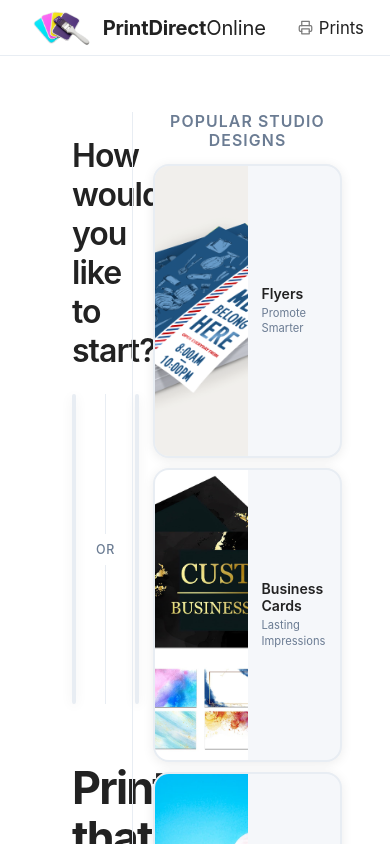
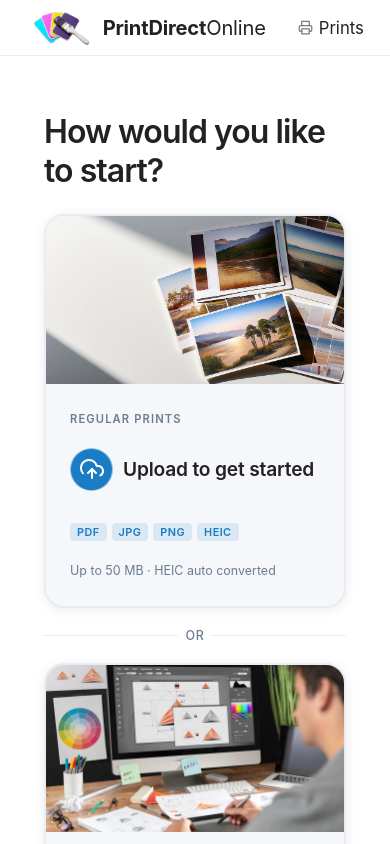
Before and after one commit to anglrBoy/printDirectMock1, an Angular app: page / in a window 390 px wide. Shown: the top 844 px of the page. Built offline with nearby package versions, Linux system fonts and the light colour scheme.

Commit message:
Screen support
Support for different screens

```diff
--- a/src/app/main-page/main-page.css
+++ b/src/app/main-page/main-page.css
@@ -415,3 +415,101 @@
   color: var(--text-on-surface-muted);
   line-height: 1.6;
 }
+
+/* ── Mid screen (< 1150px) ── */
+@media (max-width: 1149px) {
+  .start-layout {
+    flex-direction: column;
+  }
+
+  .start-main {
+    max-width: 100%;
+  }
+
+  .card-row {
+    flex-direction: row;
+    align-items: stretch;
+  }
+
+  .card {
+    flex-direction: column;
+    align-items: stretch;
+  }
+
+  .card-thumb {
+    width: 100%;
+    height: 180px;
+    flex-shrink: 0;
+  }
+
+  .or-divider {
+    flex-direction: column;
+    align-items: center;
+    width: auto;
+    height: auto;
+  }
+
+  .popular-designs {
+    flex: none;
+    border-left: none;
+    border-top: 1px solid var(--border-surface);
+    padding-left: 0;
+    padding-top: 20px;
+    flex-direction: column;
+  }
+
+  .popular-designs-list {
+    grid-template-rows: none;
+    grid-template-columns: repeat(4, 1fr);
+  }
+}
+
+/* ── Mobile (< 768px) ── */
+@media (max-width: 767px) {
+  .section {
+    padding: 32px 20px;
+  }
+
+  .section--alt {
+    padding: 32px 20px;
+  }
+
+  .card-row {
+    flex-direction: column;
+  }
+
+  .card {
+    width: 100%;
+    flex: none;
+  }
+
+  .card-thumb {
+    width: 100%;
+    height: auto;
+    aspect-ratio: 16 / 9;
+  }
+
+  .or-divider {
+    flex-direction: row;
+    height: auto;
+    width: 100%;
+  }
+
+  .or-line {
+    width: auto;
+    flex: 1;
+    height: 1px;
+  }
+
+  .popular-designs-list {
+    grid-template-columns: repeat(2, 1fr);
+  }
+
+  .product-card {
+    flex: 0 0 calc(50% - 10px);
+  }
+
+  .workflow-grid {
+    grid-template-columns: 1fr;
+  }
+}
--- a/src/app/main-page/main-page.html
+++ b/src/app/main-page/main-page.html
@@ -5,7 +5,7 @@
     <div class="start-layout">
 
       <div class="start-main">
-        <div class="section-header">
+<div class="section-header">
           <h2 class="section-heading">How would you like to start?</h2>
         </div>
 
--- a/src/app/main-page/main-page.ts
+++ b/src/app/main-page/main-page.ts
@@ -1,8 +1,15 @@
-import { Component } from '@angular/core';
+import { Component, HostListener } from '@angular/core';
 
 @Component({
   selector: 'app-main-page',
   templateUrl: './main-page.html',
   styleUrl: './main-page.css'
 })
-export class MainPage {}
+export class MainPage {
+  windowWidth = window.innerWidth;
+
+  @HostListener('window:resize')
+  onResize() {
+    this.windowWidth = window.innerWidth;
+  }
+}
```
